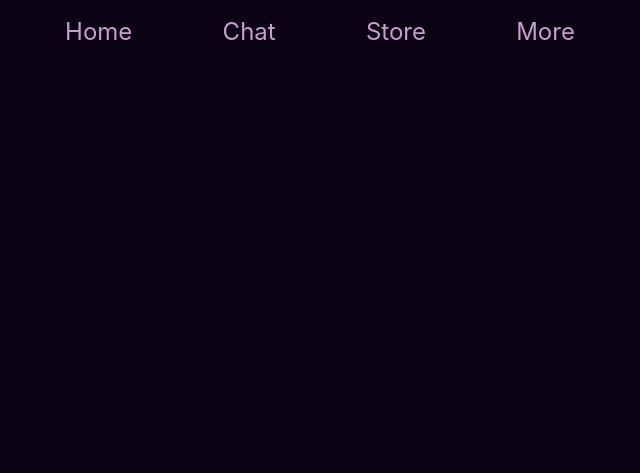
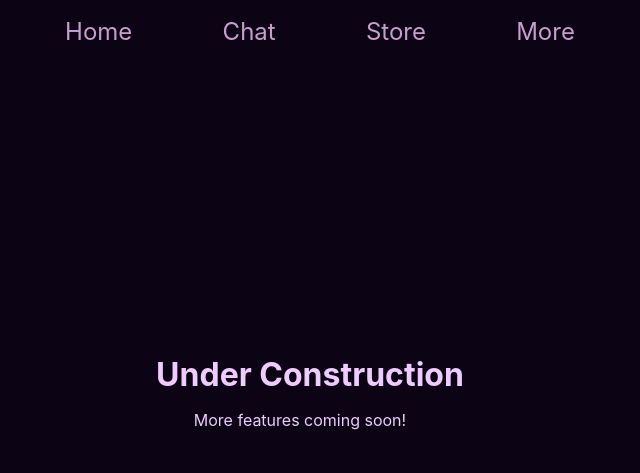
Before and after one commit to 4-en/aiko_website, a plain HTML site: page chat/index.html in a window 1280 px wide. Shown: the whole page, without its empty margins (340-980 px from the left). Drawn offline with Linux system fonts and the light colour scheme.

Commit message:
change some placeholders

```diff
--- a/chat/index.html
+++ b/chat/index.html
@@ -4,7 +4,7 @@
 <head>
     <meta charset="UTF-8">
     <meta name="viewport" content="width=device-width, initial-scale=1.0">
-    <title>More</title>
+    <title>Chat</title>
     <style>
         body {
             margin: 0;
@@ -54,6 +54,27 @@
         .inner-navbar a:hover {
             border-color: #c89ece;
         }
+
+        .root {
+            margin: 100px;
+            padding: 24px;
+            display: flex;
+            justify-content: top;
+            align-items: center;
+            flex-direction: column;
+            max-width: 1200px;
+            width: 95%;
+            color: #eeccff;
+            background-color: transparent;
+            border-radius: 20px;
+        }
+
+        h1 {
+            color: #eeccff;
+            padding: 0;
+            padding-left: 20px;
+            margin: 0;
+        }
     </style>
 </head>
 
@@ -66,7 +87,10 @@
             <a href="/more/">More</a>
         </div>
     </div>
-
+    <div class="root">
+        <h1>Under Construction</h1>
+        <p>More features coming soon!</p>
+    </div>
 </body>
 
 </html>
```
Also changed, not shown: index.html (+2 -1 lines), more/index.html (+2 -3 lines).
